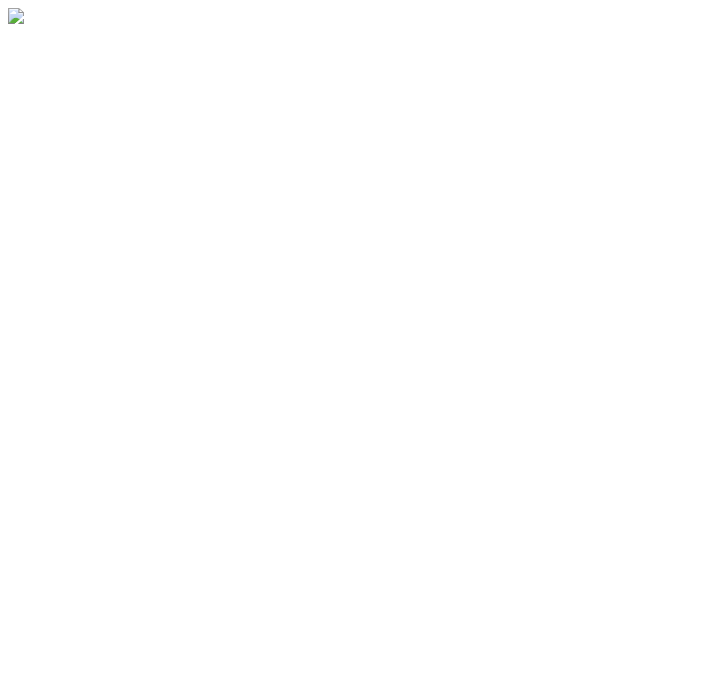
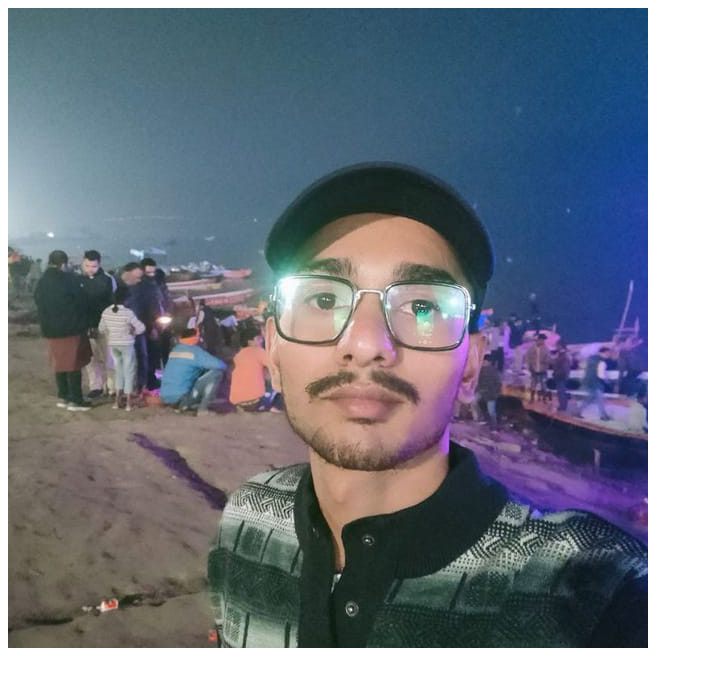
Before and after one commit to Adarsh09Tripathi/picture, a plain HTML site: page index.html in a window 1280 px wide. Shown: the whole page, without its empty margins (0-703 px from the left). Drawn offline with Linux system fonts and the light colour scheme.

Commit message:
Update index.html

```diff
--- a/index.html
+++ b/index.html
@@ -6,6 +6,6 @@
     <title>Document</title>
 </head>
 <body>
-    <image src="../portfolio/adars.jpg">
+    <image src="../picture/adarsh.jpg">
 </body>
 </html>
```
